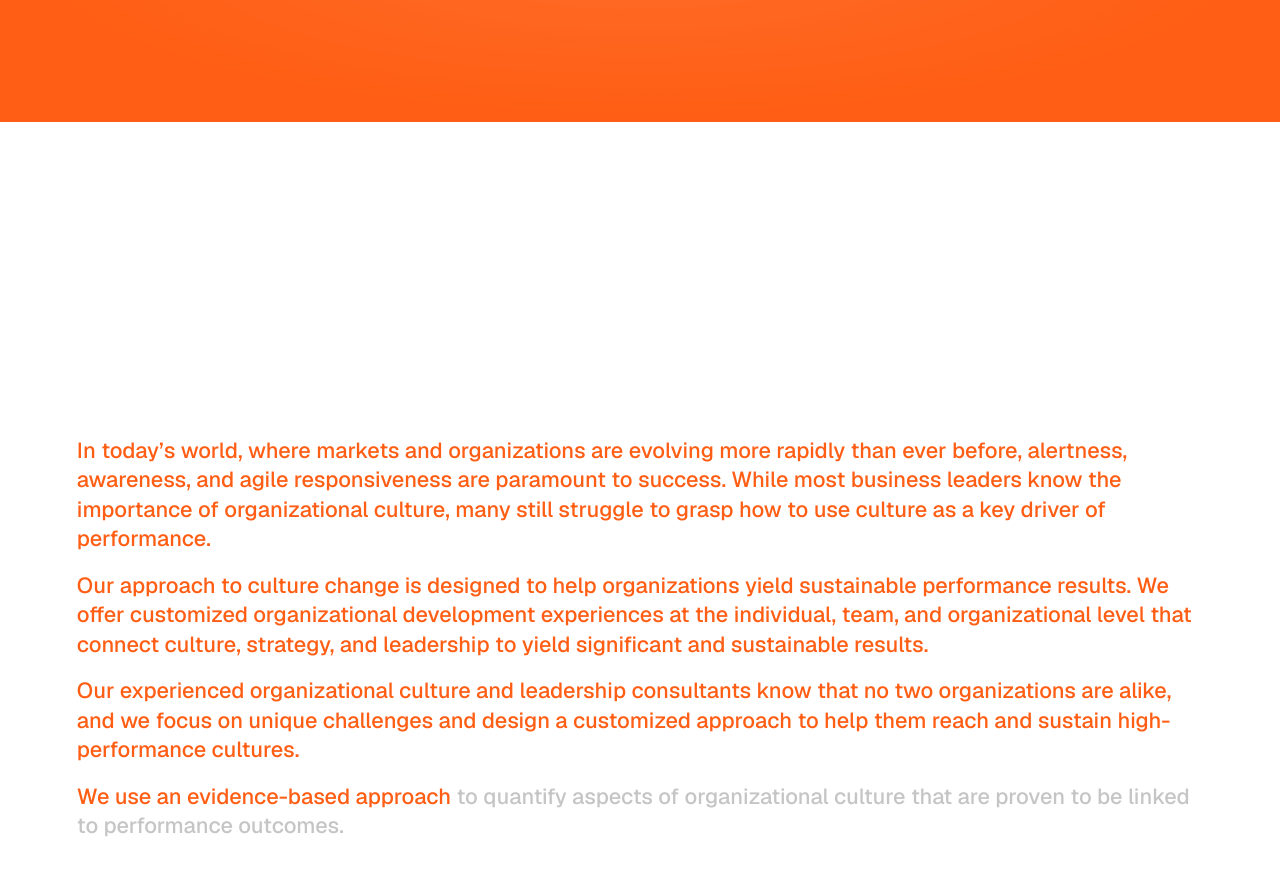
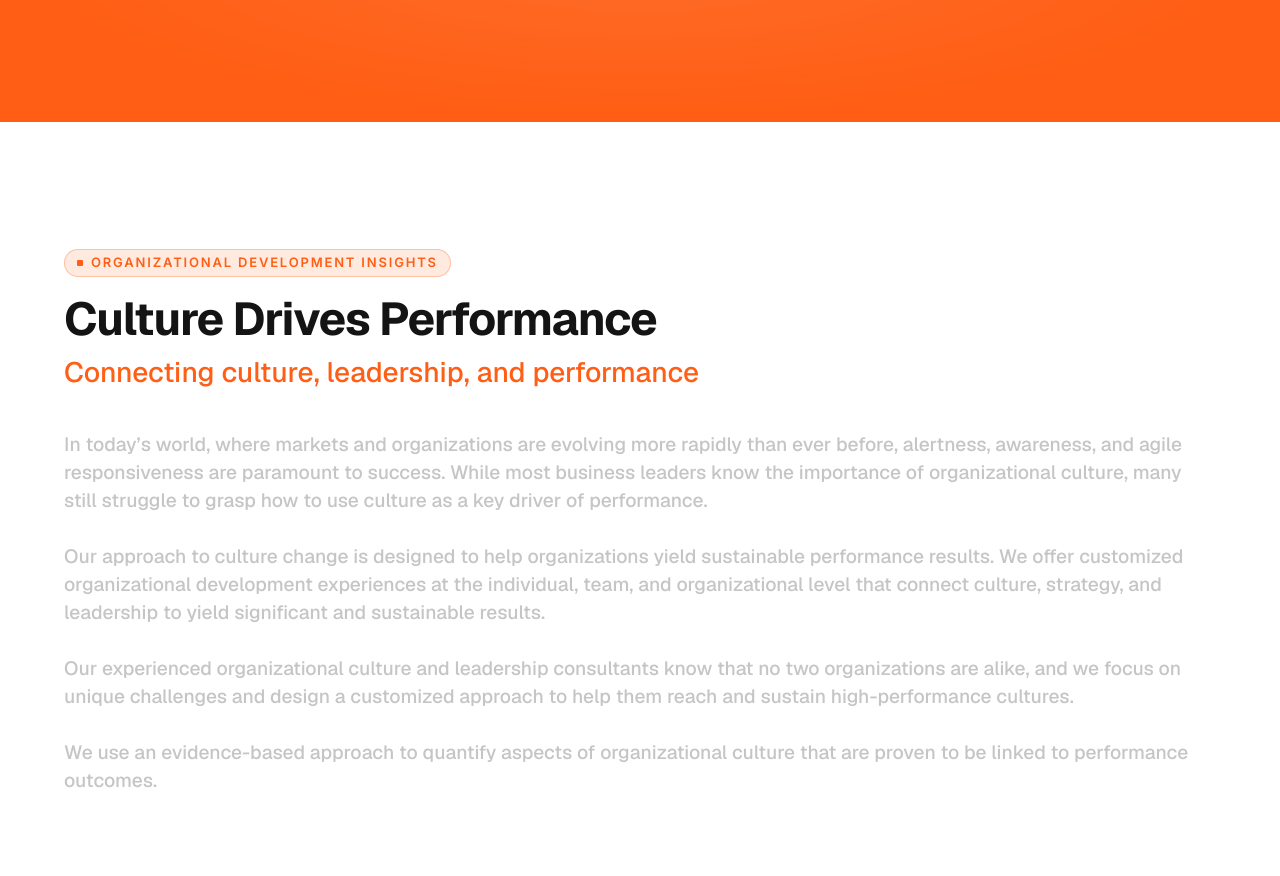
Before and after one commit to chaitanyaeparivartan-sketch/Celebratory-Network, a Next.js app: page /business-od in a window 1280 px wide. Shown: the part 824-1700 px from the top of the page. Built offline with nearby package versions, Linux system fonts and the light colour scheme; a web font is replaced by a local one.

Commit message:
Fix missing title by adding visible eyebrow badge and headline above paragraphs without clipping

```diff
--- a/app/od-consulting/business-od/components/Info.jsx
+++ b/app/od-consulting/business-od/components/Info.jsx
@@ -1,7 +1,9 @@
 'use client'; // needed in Next.js App Router; harmless elsewhere
 import { useEffect, useRef } from 'react';
 
-const TITLE = 'CULTURE DRIVES PERFORMANCE';
+const BADGE = 'ORGANIZATIONAL DEVELOPMENT INSIGHTS';
+const TITLE = 'Culture Drives Performance';
+const SUBTITLE = 'Connecting culture, leadership, and performance';
 
 const PARAGRAPHS = [
   'In today’s world, where markets and organizations are evolving more rapidly than ever before, alertness, awareness, and agile responsiveness are paramount to success. While most business leaders know the importance of organizational culture, many still struggle to grasp how to use culture as a key driver of performance.',
@@ -14,7 +16,6 @@ const clamp = (v) => Math.max(0, Math.min(1, v));
 
 export default function Info({ className = '' }) {
   const sectionRef = useRef(null);
-  const charRefs = useRef([]);
   const wordRefs = useRef([]);
 
   useEffect(() => {
@@ -25,20 +26,14 @@ export default function Info({ className = '' }) {
       const section = sectionRef.current;
       if (!section || reduce) return;
       const rect = section.getBoundingClientRect();
-      const p = clamp(-rect.top / (rect.height - window.innerHeight));
+      const scrollableDist = rect.height - window.innerHeight;
+      if (scrollableDist <= 0) return;
 
-      // Heading: letters rise into place, all finish at 18% of the scroll
-      const tp = clamp(p / 0.18);
-      const chars = charRefs.current;
-      chars.forEach((c, i) => {
-        if (!c) return;
-        const local = clamp(tp * 1.6 - (i / chars.length) * 0.6);
-        c.style.transform = local >= 1 ? 'none' : `translateY(${(1 - local) * 105}%)`;
-      });
+      const p = clamp(-rect.top / scrollableDist);
 
-      // Paragraphs: words fill in one by one between 15% and 75%
+      // Paragraphs: words fill in sequentially between 5% and 85% of scroll
       const words = wordRefs.current;
-      const n = clamp((p - 0.15) / 0.6) * words.length;
+      const n = clamp((p - 0.05) / 0.80) * words.length;
       words.forEach((w, i) => {
         if (w) w.dataset.on = String(i < n);
       });
@@ -59,35 +54,31 @@ export default function Info({ className = '' }) {
     };
   }, []);
 
-  let charIndex = 0;
   let wordIndex = 0;
 
   return (
-    <section ref={sectionRef} className={`relative h-[320vh] bg-white ${className}`}>
-      <div className="sticky top-0 flex h-screen flex-col justify-center gap-6 overflow-hidden px-5 md:gap-12 md:px-[6vw]">
-        <h2
-          aria-label="Culture drives performance"
-          className="flex flex-wrap gap-x-[.25em] font-[Archivo,'Helvetica_Neue',Arial,sans-serif] text-[length:clamp(2.2rem,8vw,7rem)] font-black uppercase leading-[.86] text-[#FF5E14] [font-stretch:62%]"
-        >
-          {TITLE.split(' ').map((word) => (
-            <span key={word} aria-hidden="true" className="inline-flex overflow-hidden pb-[.04em]">
-              {word.split('').map((ch, i) => {
-                const idx = charIndex++;
-                return (
-                  <span
-                    key={i}
-                    ref={(el) => (charRefs.current[idx] = el)}
-                    className="inline-block translate-y-[105%] will-change-transform motion-reduce:translate-y-0"
-                  >
-                    {ch}
-                  </span>
-                );
-              })}
+    <section ref={sectionRef} className={`relative min-h-[260vh] bg-white ${className}`}>
+      {/* Sticky viewport container without overflow clipping */}
+      <div className="sticky top-0 flex min-h-screen flex-col justify-center px-4 sm:px-6 md:px-10 lg:px-16 py-12 sm:py-16 md:py-20 w-full max-w-[1783px] mx-auto">
+        {/* Section Header with Eyebrow Badge & Title */}
+        <div className="mb-6 sm:mb-8 md:mb-10">
+          <div className="inline-flex items-center gap-2 px-3 py-1 rounded-full bg-[#FFEAE0] border border-[#FF5E14]/30 mb-3 sm:mb-4">
+            <span className="w-1.5 h-1.5 rounded-[1px] bg-[#FF5E14]" />
+            <span className="font-inter text-xs sm:text-[13px] font-semibold uppercase tracking-[0.14em] text-[#FF5E14]">
+              {BADGE}
             </span>
-          ))}
-        </h2>
+          </div>
 
-        <div className="grid w-full gap-[.7em] text-[.86rem] font-medium leading-[1.35] md:gap-[.8em] md:text-[length:clamp(1rem,1.7vw,1.6rem)] font-ppmori">
+          <h2 className="font-ppmori text-2xl sm:text-3xl md:text-4xl lg:text-[46px] font-bold text-[#141414] leading-[1.15] tracking-[-0.025em]">
+            {TITLE}
+            <span className="block text-lg sm:text-xl md:text-2xl lg:text-[28px] font-medium text-[#FF5E14] mt-1.5 sm:mt-2 tracking-normal">
+              {SUBTITLE}
+            </span>
+          </h2>
+        </div>
+
+        {/* Highlightable Paragraphs Stack */}
+        <div className="grid w-full gap-5 sm:gap-6 md:gap-7 text-[clamp(17px,1.5vw,24px)] leading-[1.46] font-medium font-ppmori">
           {PARAGRAPHS.map((para, pi) => (
             <p key={pi}>
               {para.split(' ').map((word, wi, arr) => {
```
